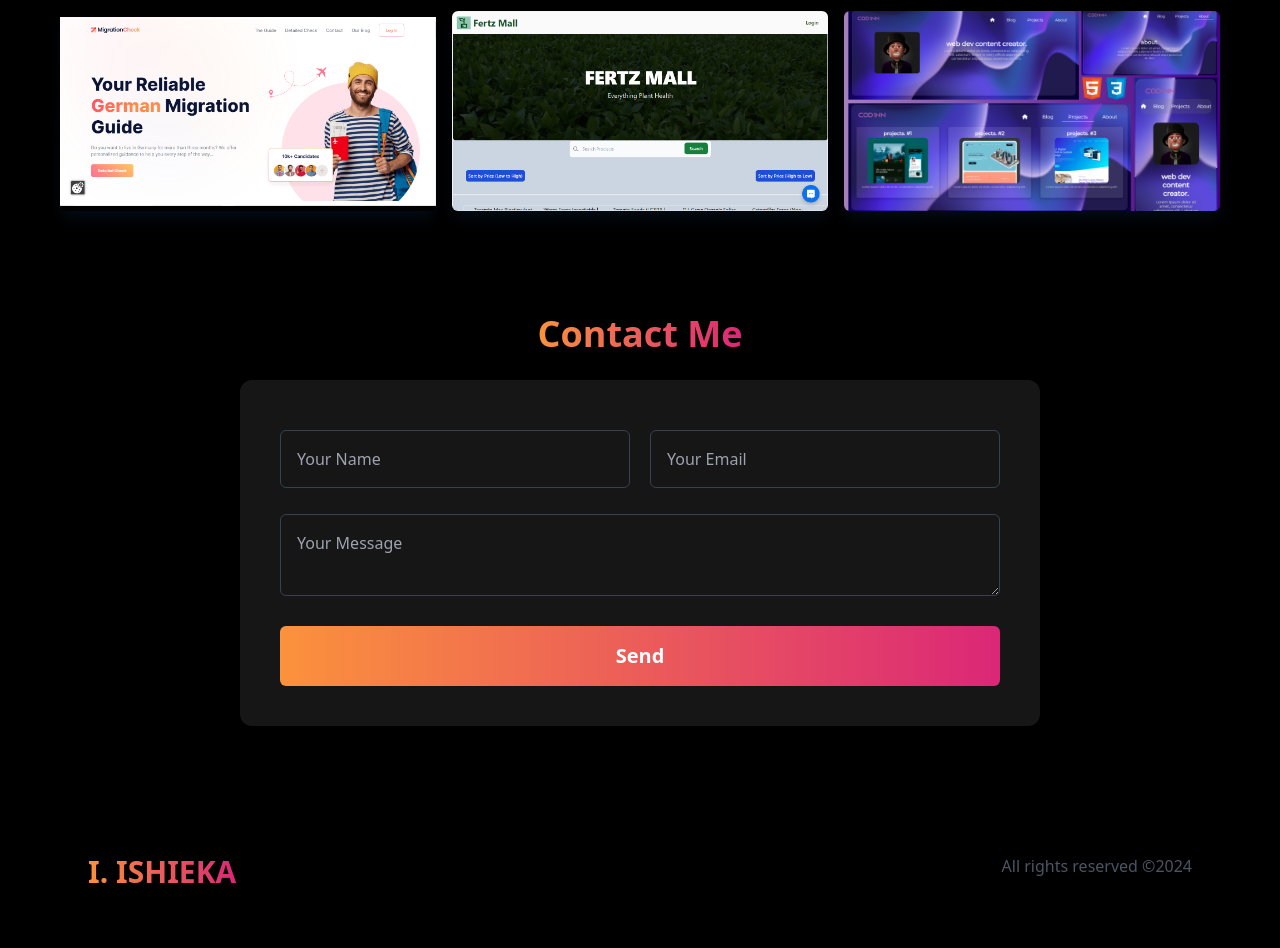
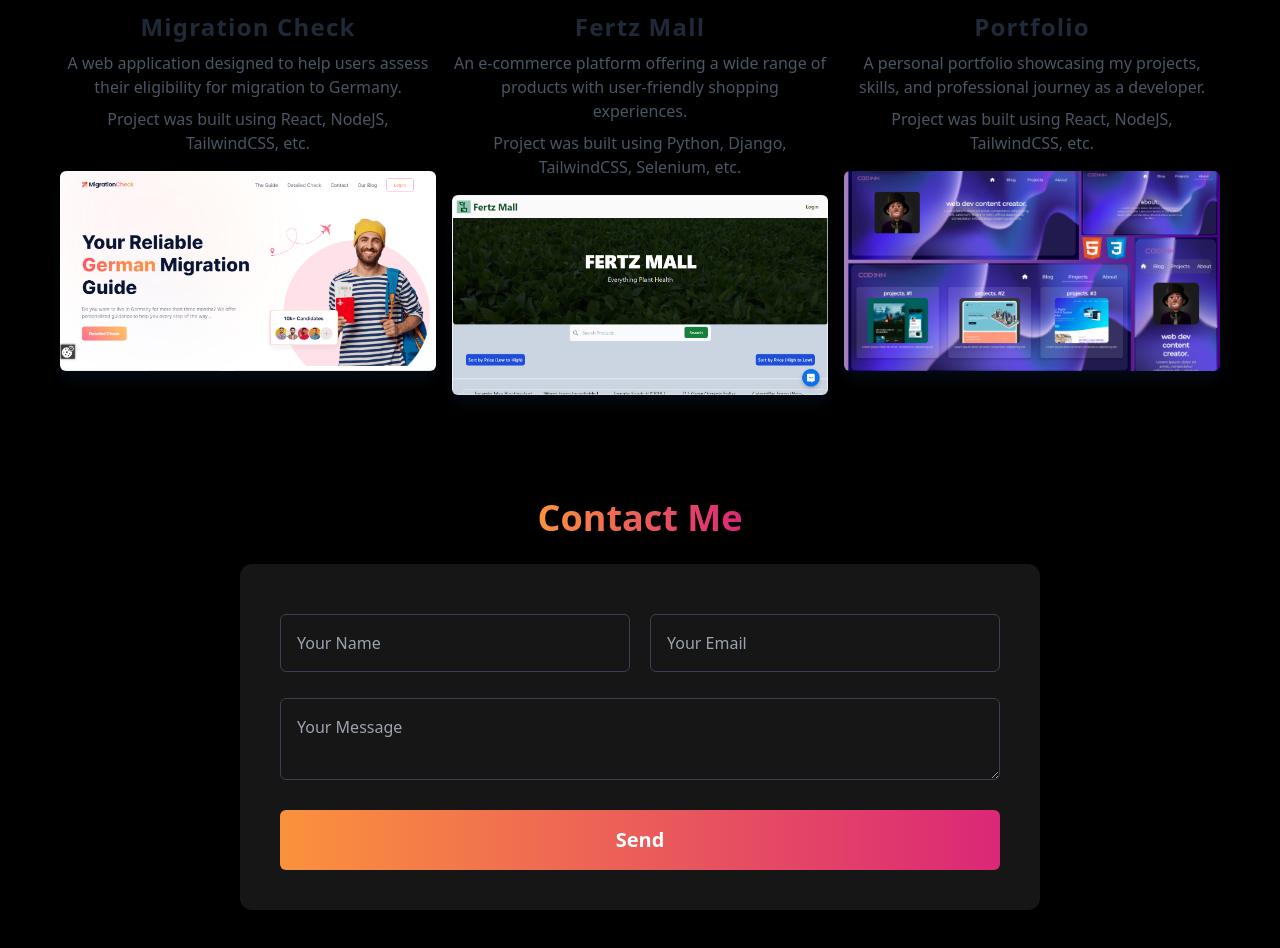
Before and after one commit to sam-guru/portfolio, a React (Create React App) app: page / in a window 1280 px wide. Shown: the part 1720-2668 px from the top of the page. Built offline with nearby package versions, Linux system fonts and the light colour scheme.

Commit message:
project description and aon added

```diff
--- a/package.json
+++ b/package.json
@@ -10,7 +10,7 @@
     "react": "^18.3.1",
     "react-dom": "^18.3.1",
     "react-icons": "^5.2.1",
-    "react-scripts": "5.0.1",
+    "react-scripts": "^5.0.1",
     "react-type-animation": "^3.2.0",
     "web-vitals": "^2.1.4"
   },
@@ -39,7 +39,7 @@
     ]
   },
   "devDependencies": {
-    "tailwindcss": "^3.4.3",
-    "@babel/plugin-proposal-private-property-in-object": "^7.1.0"
+    "@babel/plugin-proposal-private-property-in-object": "^7.1.0",
+    "tailwindcss": "^3.4.3"
   }
 }
--- a/src/components/About.jsx
+++ b/src/components/About.jsx
@@ -1,14 +1,23 @@
-import React from 'react'
+import React, { useEffect } from 'react';
+import AOS from 'aos';
+import 'aos/dist/aos.css';
 import aboutimg from '../assets/aboutme1b.jpg'
 
 const About = () => {
+    useEffect(() => {
+      AOS.init({
+          duration: 1000, // Animation duration in ms
+          once: false, // Whether animation should happen only once
+      });
+  }, []);
+
   return (
     <div className='text-white max-w-[1200px] mx-auto my-12' id='about'>
 
       <div className='md:grid md:grid-cols-2 sm:py-16'>
 
         <div className='mt-4 md:mt-0 text-left flex'>
-            <div className='my-auto mx-6'>
+            <div data-aos="fade-right" className='my-auto mx-6'>
                 <h2 className='text-4xl font-bold mb-4 primary-color'>About Me</h2>
                 <p className='text-base lg:text-lg'>
 
@@ -29,8 +38,10 @@
                 </p>
             </div>
         </div>
+        <div data-aos="fade-left" data-aos-delay="500" >
+        <img className='mx-auto md:mt-14 rounded-3xl  py-8 md:py-0' src={aboutimg} width={300} height={250} alt='ikashi_ishieka_photo'/>
 
-        <img className='mx-auto md:mt-14 rounded-3xl  py-8 md:py-0' src={aboutimg} width={300} height={250} alt='ikashi_ishieka_photo'/>
+        </div>
 
       </div>
     </div>
--- a/src/components/Contact.jsx
+++ b/src/components/Contact.jsx
@@ -1,18 +1,24 @@
-import React from 'react'
+import React, { useEffect } from 'react';
+import AOS from 'aos';
+import 'aos/dist/aos.css';
 
 const Contact = () => {
+    useEffect(() => {
+        AOS.init({
+            duration: 1000, // Animation duration in ms
+            once: false, // Whether animation should happen only once
+        });
+    }, []);
+
     return (
-    <div className='max-w-[1200px] mx-auto bg-black sm:py-20 p-5' id='contact'>
-
+        <div data-aos="fade-up" data-aos-delay="300" className='max-w-[1200px] mx-auto bg-black sm:py-20 p-5' id='contact'>
             <div className='text-center'>
                 <h2 className='text-4xl font-bold leading-tight primary-color'>Contact Me</h2>
             </div>
 
             <div className='max-w-[800px] mx-auto'>
-
                 <div className='mt-6 bg-[#161616] rounded-xl'>
                     <div className='p-10'>
-
                         <form action="https://getform.io/f/zbxdpodb" method='POST'>
                             <input type="hidden" name="apikey" value="aa144315-d877-487d-bd64-a5444f80e95d"/>
 
@@ -49,14 +55,11 @@
                                 </div>
                             </div>
                         </form>
-
-
                     </div>
                 </div>
             </div>
+        </div>
+    );
+};
 
-    </div>
-  )
-}
-
-export default Contact
+export default Contact;
--- a/src/components/Footer.jsx
+++ b/src/components/Footer.jsx
@@ -1,10 +1,24 @@
-import React from 'react'
+import React, { useEffect } from 'react';
+import AOS from 'aos';
+import 'aos/dist/aos.css';
+
 
 const Footer = () => {
+
+  useEffect(() => {
+      AOS.init({
+          duration: 1000, // Animation duration in ms
+          once: false, // Whether animation should happen only once
+      });
+  }, []);
   return (
     <div className='max-w-[1200px] sm:h-[150px] p-12 flex justify-between mx-auto'>
+      <div data-aos="fade-right" data-aos-delay="300">
         <span className='primary-color text-3xl font-black '>I. ISHIEKA</span>
+      </div>
+      <div data-aos="fade-left" data-aos-delay="300" >
         <p className='text-gray-600 md:pt-0 pt-2'> All rights reserved &#169;2024</p>
+      </div>
 
     </div>
   )
--- a/src/components/Navbar.jsx
+++ b/src/components/Navbar.jsx
@@ -12,7 +12,7 @@
 
       <div className='z-10 bg-black text-slate-50 h-[100px] mx-auto justify-between items-center fixed flex-no-wrap  top-0 flex w-full'>
 
-        <h1 className='text-3xl font-bold primary-color ml-4'>I. ISHIEKA</h1>
+        <h1 className='text-3xl font-bold primary-color ml-4'><a href='/'>I. ISHIEKA</a></h1>
         <ul className='hidden md:flex mr-6'>
             <li className='p-5'><a href='#about'>About</a></li>
             <li className='p-5'><a href='#work'>Work</a></li>
--- a/src/components/Skills.jsx
+++ b/src/components/Skills.jsx
@@ -1,4 +1,6 @@
-import React from 'react'
+import React, { useEffect } from 'react';
+import AOS from 'aos';
+import 'aos/dist/aos.css';
 import html from '../assets/html.png'
 import bootstrap from '../assets/bootstrap.png'
 import tailwind from '../assets/tailwind.png'
@@ -12,8 +14,14 @@
 
 
 const Skills = () => {
+    useEffect(() => {
+        AOS.init({
+            duration: 1000, // Animation duration in ms
+            once: false, // Whether animation should happen only once
+        });
+    }, []);
   return (
-    <div className='border border-gray-600 bg-black text-gray-400 md:h-[150px] max-w-[1200px] mx-auto grid grid-rows-3 grid-flow-col
+    <div data-aos="zoom-in" data-aos-delay="200"  className='border border-gray-600 bg-black text-gray-400 md:h-[150px] max-w-[1200px] mx-auto grid grid-rows-3 grid-flow-col
                         place-items-center md:flex md:justify-between md:items-center'>
 
         <h2 className='row-span-3 text-gray-700 text-2xl md:tet-4xl font-bold m-4'>
--- a/src/components/Work.jsx
+++ b/src/components/Work.jsx
@@ -1,86 +1,115 @@
-import React from 'react'
-import proj1 from '../assets/mig-check.png'
-import proj2 from '../assets/fertzmall.png'
-import proj5 from '../assets/proj5.png'
+import React, { useEffect } from 'react';
+import AOS from 'aos';
+import 'aos/dist/aos.css';
+import proj1 from '../assets/mig-check.png';
+import proj2 from '../assets/fertzmall.png';
+import proj5 from '../assets/proj5.png';
 
 const Work = () => {
+  useEffect(() => {
+    AOS.init({
+      duration: 1000, // Animation duration in ms
+      once: false, // Whether animation should happen only once
+    });
+  }, []);
+
   return (
     <div className='max-w-[1200px] mx-auto p-5' id='work'>
-        <div className='pb-8'>
+      <div data-aos="fade-right" data-aos-delay="300" className='pb-8'>
             <p className='text-4xl mb-3 font-bold primary-color'>Work</p>
             <p className='text-gray-400'>Check out some of my recent work</p>
         </div>
 
       <div className='grid sm:grid-cols-2 md:grid-cols-3 gap-4'>
-
+        {/* Migration Check */}
+        <div data-aos="fade-up" data-aos-delay="300" className='flex flex-col items-center'>
+          <div className='text-center mb-4'>
+            <span className='text-2xl font-bold text-gray-800 tracking-wider'>Migration Check</span>
+            <p className='text-gray-600 mt-2'>
+              A web application designed to help users assess their eligibility for migration to Germany.
+            </p>
+            <p className='text-gray-600 mt-2 border-top-10'>
+              Project was built using React, NodeJS, TailwindCSS, etc.
+            </p>
+          </div>
           <div className='transform transition-transform duration-300 hover:scale-105 overflow-hidden
                           shadow-lg shadow-[#040c16] group container rounded-md flex justify-center items-center
                           h-[200px] bg-cover relative'>
-                <img src={proj1} alt='migrationCheckImage'/>
+            <img src={proj1} alt='migrationCheckImage' className='object-cover w-full h-full'/>
             <div className='opacity-0 group-hover:opacity-90 bg-[gray]/70 absolute inset-0 flex
                             flex-col justify-center items-center'>
-                    <span className='text-2xl font-bold text-white tracking-wider'>Migration Check</span>
               <div className='pt-8 text-center'>
-                        <a href="https://migration-check.com/" target='_blank' rel="noreferrer">
+                <a href="https://migration-check.com/" target='_blank' rel="noopener noreferrer">
                   <button className='text-center rounded-lg px-4 py-3 m-2 bg-white text-gray-700
                                       font-bold text-lg'>
                     Live
-
                   </button>
                 </a>
               </div>
             </div>
-
+          </div>
         </div>
 
-
+        {/* Fertz Mall */}
+        <div data-aos="fade-up" data-aos-delay="200" className='flex flex-col items-center'>
+          <div className='text-center mb-4'>
+            <span className='text-2xl font-bold text-gray-800 tracking-wider'>Fertz Mall</span>
+            <p className='text-gray-600 mt-2'>
+              An e-commerce platform offering a wide range of products with user-friendly shopping experiences.
+            </p>
+            <p className='text-gray-600 mt-2 border-top-10'>
+              Project was built using Python, Django, TailwindCSS, Selenium, etc.
+            </p>
+          </div>
           <div className='transform transition-transform duration-300 hover:scale-105 overflow-hidden
                           shadow-lg shadow-[#040c16] group container rounded-md flex justify-center items-center
                           h-[200px] bg-cover relative'>
-                <img src={proj2} alt="fertzMall_logo"/>
+            <img src={proj2} alt="fertzMall_logo" className='object-cover w-full h-full'/>
             <div className='opacity-0 group-hover:opacity-90 bg-[gray]/70 absolute inset-0 flex
                             flex-col justify-center items-center'>
-                    <span className='text-2xl font-bold text-white tracking-wider'>Fertz Mall</span>
               <div className='pt-8 text-center'>
-                        <a href="https://kashii96.pythonanywhere.com/">
+                <a href="https://kashii96.pythonanywhere.com/" target='_blank' rel="noopener noreferrer">
                   <button className='text-center rounded-lg px-4 py-3 m-2 bg-white text-gray-700
                                       font-bold text-lg'>
                     Live
-
                   </button>
                 </a>
               </div>
             </div>
-
+          </div>
         </div>
 
-
+        {/* Portfolio */}
+        <div data-aos="fade-up" data-aos-delay="300" className='flex flex-col items-center'>
+          <div className='text-center mb-4'>
+            <span className='text-2xl font-bold text-gray-800 tracking-wider'>Portfolio</span>
+            <p className='text-gray-600 mt-2'>
+              A personal portfolio showcasing my projects, skills, and professional journey as a developer.
+            </p>
+            <p className='text-gray-600 mt-2 border-top-10'>
+              Project was built using React, NodeJS, TailwindCSS, etc.
+            </p>
+          </div>
           <div className='transform transition-transform duration-300 hover:scale-105 overflow-hidden
                           shadow-lg shadow-[#040c16] group container rounded-md flex justify-center items-center
                           h-[200px] bg-cover relative'>
-                <img src={proj5} alt="demo_logo"/>
+            <img src={proj5} alt="demo_logo" className='object-cover w-full h-full'/>
             <div className='opacity-0 group-hover:opacity-90 bg-[gray]/70 absolute inset-0 flex
                             flex-col justify-center items-center'>
-                    <span className='text-2xl font-bold text-white tracking-wider'>Portfolio</span>
               <div className='pt-8 text-center'>
-                        <a href="/">
+                <a href="/" target='_blank' rel="noopener noreferrer">
                   <button className='text-center rounded-lg px-4 py-3 m-2 bg-white text-gray-700
                                       font-bold text-lg'>
                     Live
-
                   </button>
                 </a>
               </div>
             </div>
+          </div>
+        </div>
+      </div>
+    </div>
+  );
+};
 
-            </div>
-
-
-
-        </div>
-
-    </div>
-  )
-}
-
-export default Work
+export default Work;
```
Also changed, not shown: 1 other file (tests, documents, lock files or other folders). Lines whose indentation alone changed are shown as unchanged.
